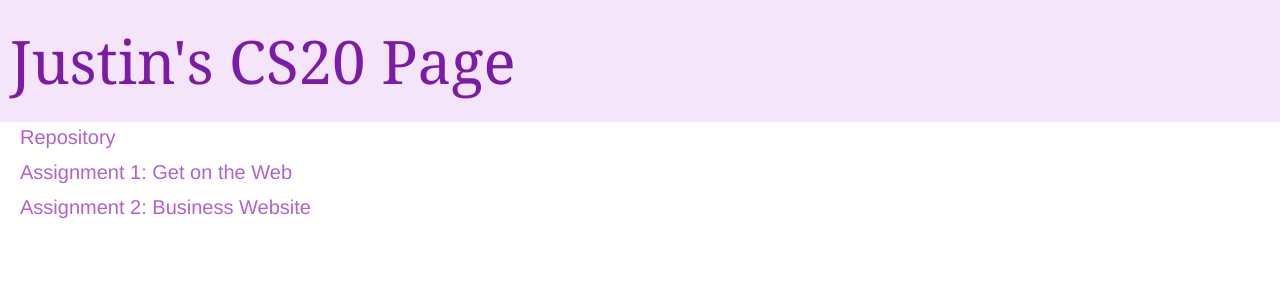
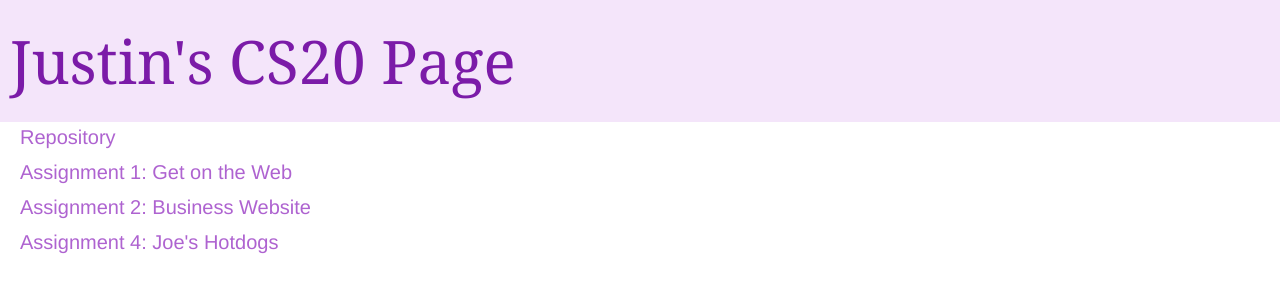
Before and after one commit to jpaik03/cs20, a plain HTML site: page index.html in a window 1280 px wide. Drawn offline with Linux system fonts and the light colour scheme.

Commit message:
Update index.html

```diff
--- a/index.html
+++ b/index.html
@@ -71,6 +71,11 @@
               >Assignment 2: Business Website</a
             >
           </li>
+          <li>
+            <a href="a4/assignment4.html"
+              >Assignment 4: Joe's Hotdogs</a
+            >
+          </li>
         </ul>
       </div>
     </div>
```
